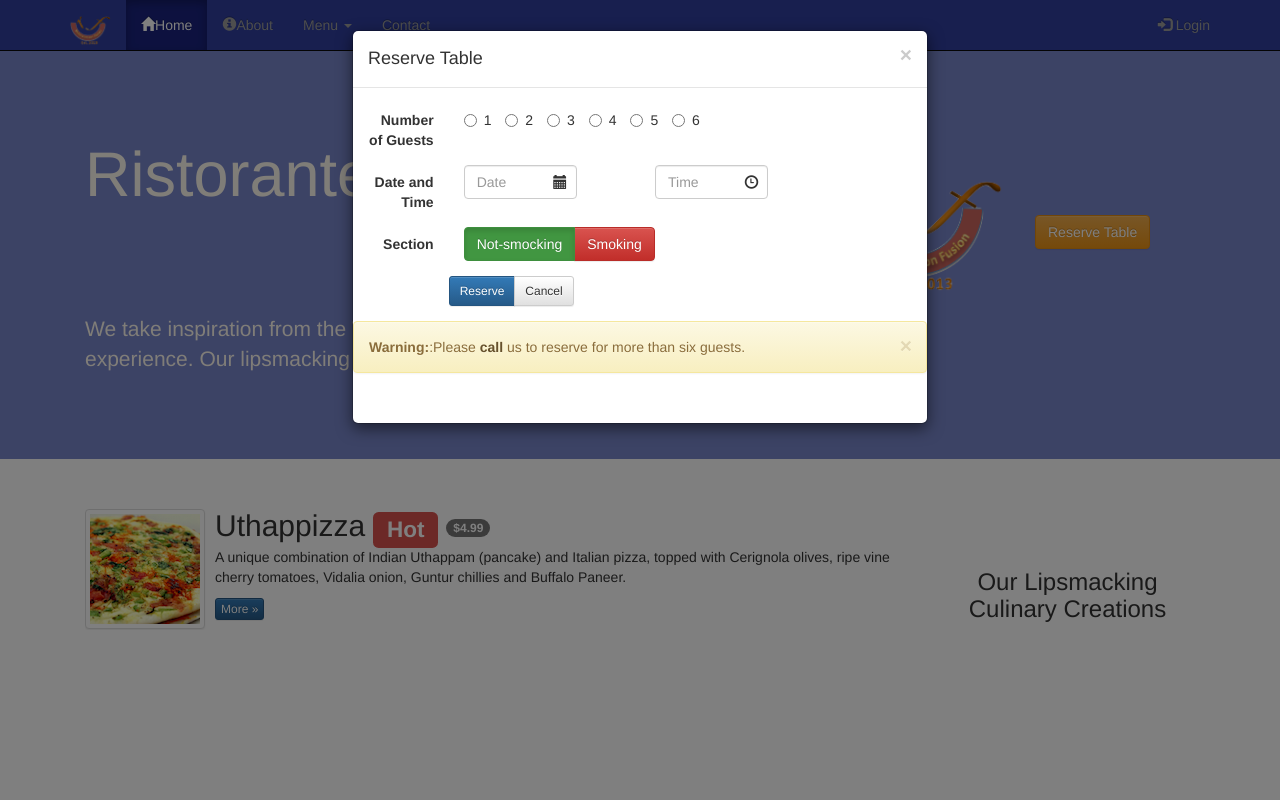
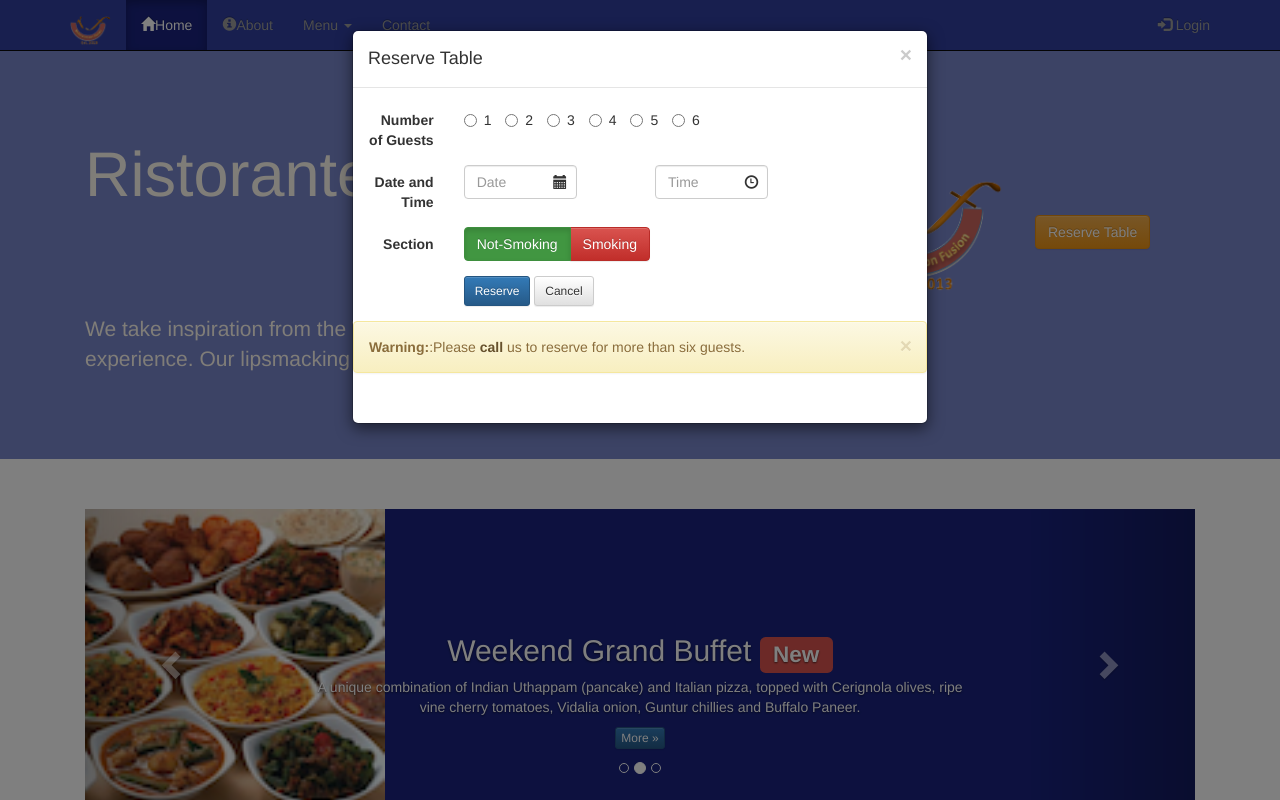
Before and after one commit to ovasyura/html_cources, a plain HTML site: page bootstrap/assignment/index.html in a window 1280 px wide. Both pictures are taken after a click on the link "Reserve Table". Shown: the top 800 px of the page. Drawn offline with nearby package versions, Linux system fonts and the light colour scheme.

Commit message:
Week 3 final

```diff
--- a/bootstrap/assignment/css/mystyles.css
+++ b/bootstrap/assignment/css/mystyles.css
@@ -80,3 +80,18 @@ body{
 .modal-dialog {
     width: 45%;
 }
+
+.carousel {
+    background: #1A237E;
+}
+
+.carousel .item {
+    height: 300px;
+}
+
+.item img {
+    position: absolute;
+    top: 0;
+    left: 0;
+    min-height: 300px;
+}
--- a/bootstrap/assignment/index.html
+++ b/bootstrap/assignment/index.html
@@ -90,26 +90,6 @@
         </div>
     </div>
 
-    <header class="jumbotron">
-        <!-- Main component for a primary marketing message or call to action -->
-        <div class="container">
-            <div class="row row-header">
-                <div class="col-xs-12 col-sm-8">
-                    <h1>Ristorante con Fusion</h1>
-                    <p style="padding:40px;"></p>
-                    <p>We take inspiration from the World's best cuisines, and create a unique fusion experience. Our lipsmacking creations will tickle your culinary senses!</p>
-                </div>
-                <div class="col-xs-12 col-sm-2">
-                    <p style="padding:20px;"></p>
-                    <img src="img/logo.png" class="img-responsive">
-                </div>
-                <div class="col-xs-12 col-sm-2">
-                    <p style="padding:40px;"></p>
-                    <a type="button" class="btn btn-warning" data-toggle="modal" data-target="#reserveDialog">Reserve Table</a>
-                </div>
-            </div>
-        </div>
-    </header>
 
     <!-- reserve modal dialog -->
     <div id="reserveDialog" class="modal fade" role="dialog">
@@ -157,21 +137,22 @@
                             </div>
                         </div>
                         <div class="form-group">
-                            <label class="col-xs-12 col-sm-2 control-label" for="smokking">Section </label>
+                            <label class="col-xs-12 col-sm-2 control-label" for="notsmoking">Section </label>
                             <div class="col-xs-12 col-sm-10">
                                 <div class="btn-group" data-toggle="buttons">
                                     <label class="btn btn-success active">
-                                        <input type="checkbox" autocomplete="off" checked> Not-smocking
+                                        <input type="radio" id="notsmoking" autocomplete="off" checked> Not-Smoking
                                     </label>
                                     <label class="btn btn-danger">
-                                        <input type="checkbox" autocomplete="off"> Smoking
+                                        <input type="radio" id="smoking" autocomplete="off"> Smoking
                                     </label>
                                 </div>
                             </div>
                         </div>
 
                         <div class="form-group">
-                            <div class="col-sm-offset-2 btn-group">
+                        	<label for="spacing" class="col-sm-2 control-label"></label>
+                        	<div class="col-sm-4">
                                 <button type="submit" class="btn btn-primary btn-sm">Reserve</button>
                                 <button type="button" class="btn btn-default btn-sm" data-dismiss="modal">Cancel</button>
                             </div>
@@ -193,7 +174,90 @@
         </div>
     </div>
 
+    <header class="jumbotron">
+        <!-- Main component for a primary marketing message or call to action -->
+        <div class="container">
+            <div class="row row-header">
+                <div class="col-xs-12 col-sm-8">
+                    <h1>Ristorante con Fusion</h1>
+                    <p style="padding:40px;"></p>
+                    <p>We take inspiration from the World's best cuisines, and create a unique fusion experience. Our lipsmacking creations will tickle your culinary senses!</p>
+                </div>
+                <div class="col-xs-12 col-sm-2">
+                    <p style="padding:20px;"></p>
+                    <img src="img/logo.png" class="img-responsive">
+                </div>
+                <div class="col-xs-12 col-sm-2">
+                    <p style="padding:40px;"></p>
+                    <a type="button" class="btn btn-warning" data-toggle="modal" data-target="#reserveDialog">Reserve Table</a>
+                </div>
+            </div>
+        </div>
+    </header>
+
     <div class="container">
+
+        <!-- Carousel component-->
+        <div class="row row-content">
+            <div class="col-xs-12">
+                <div id="mycarousel" class="carousel slide" data-ride="carousel">
+                    <!-- Indicators-->
+                    <ol class="carousel-indicators">
+                        <li data-target="#mycarousel" data-slide-to="0" class="active">
+                        </li>
+                        <li data-target="#mycarousel" data-slide-to="1">
+                        </li>
+                        <li data-target="#mycarousel" data-slide-to="2">
+                        </li>
+                    </ol>
+                    <div class="carousel-inner" role=listbox>
+                        <div class="item active">
+                            <img class="img-responsive" src="img/uthappizza.png" alt="Uthapizza">
+                            <div class="carousel-caption">
+                              <h2>Uthappizza
+                                <span class="label label-danger label-xs">Hot</span>
+                                <span class="badge">$4.99</span></h2>
+                                <p>A unique combination of Indian Uthappam (pancake) and Italian pizza, topped with Cerignola olives, ripe vine cherry tomatoes, Vidalia onion, Guntur chillies and Buffalo Paneer.</p>
+                                <p><a class="btn btn-primary btn-xs" href="#">More &raquo;</a></p>
+                            </div>
+                        </div>
+                        <div class="item">
+                            <img class="img-responsive" src="img/buffet.png" alt="Weekend Grand Buffet">
+                            <div class="carousel-caption">
+                                <h2>Weekend Grand Buffet
+                                <span class="label label-danger label-xs">New</span>
+                                </h2>
+                                <p>A unique combination of Indian Uthappam (pancake) and Italian pizza, topped with Cerignola olives, ripe vine cherry tomatoes, Vidalia onion, Guntur chillies and Buffalo Paneer.
+                                </p>
+                                <p><a class="btn btn-primary btn-xs"    href="#">More &raquo;</a>
+                                </p>
+                            </div>
+                        </div>
+                        <div class="item">
+                            <img class="img-responsive" src="img/alberto.png" alt="Alberto Somayya">
+                            <div class="carousel-caption">
+                                <h2 >Alberto Somayya</h2>
+                                <h4>Executive Chef</h4>
+                                <p>Award winning three-star Michelin chef with wide International experience having worked closely with whos-who in the culinary world, he specializes in creating mouthwatering Indo-Italian fusion experiences.
+                                </p>
+                                <p><a class="btn btn-primary btn-xs" href="#">More &raquo;</a></p>
+                            </div>
+                        </div>
+                    </div>
+                    <!-- Controls -->
+                    <a class="left carousel-control" href="#mycarousel" role="button" data-slide="prev">
+                        <span class="glyphicon glyphicon-chevron-left" aria-hidden="true">
+                        </span>
+                        <span class="sr-only">Previous</span>
+                    </a>
+                    <a class="right carousel-control" href="#mycarousel" role="button" data-slide="next">
+                        <span class="glyphicon glyphicon-chevron-right" aria-hidden="true">
+                        </span>
+                        <span class="sr-only">Next</span>
+                    </a>
+                </div>
+            </div>
+        </div>
         <div class="row row-content">
             <div class="col-xs-12 col-sm-3 col-sm-push-9">
                 <p style="padding:20px;"></p>
```
